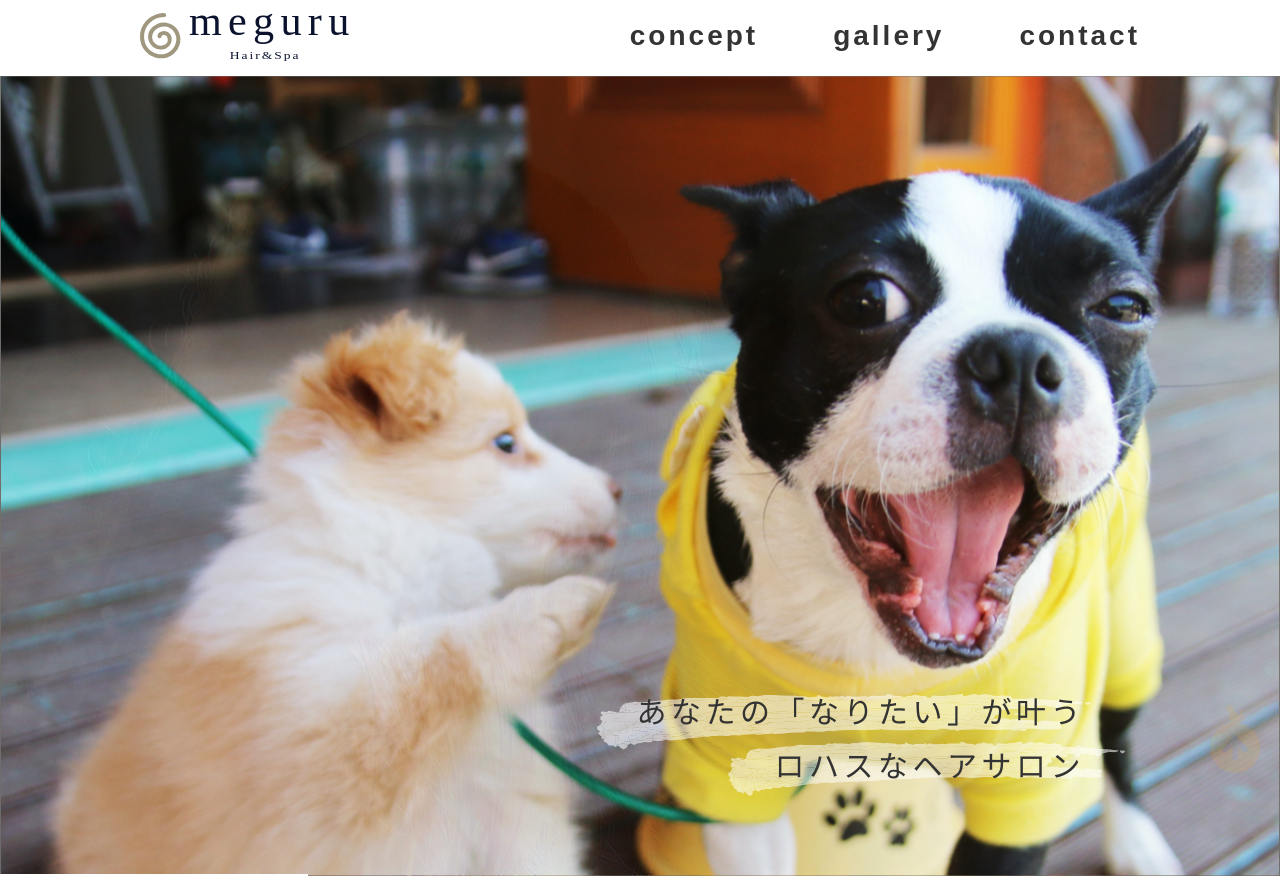
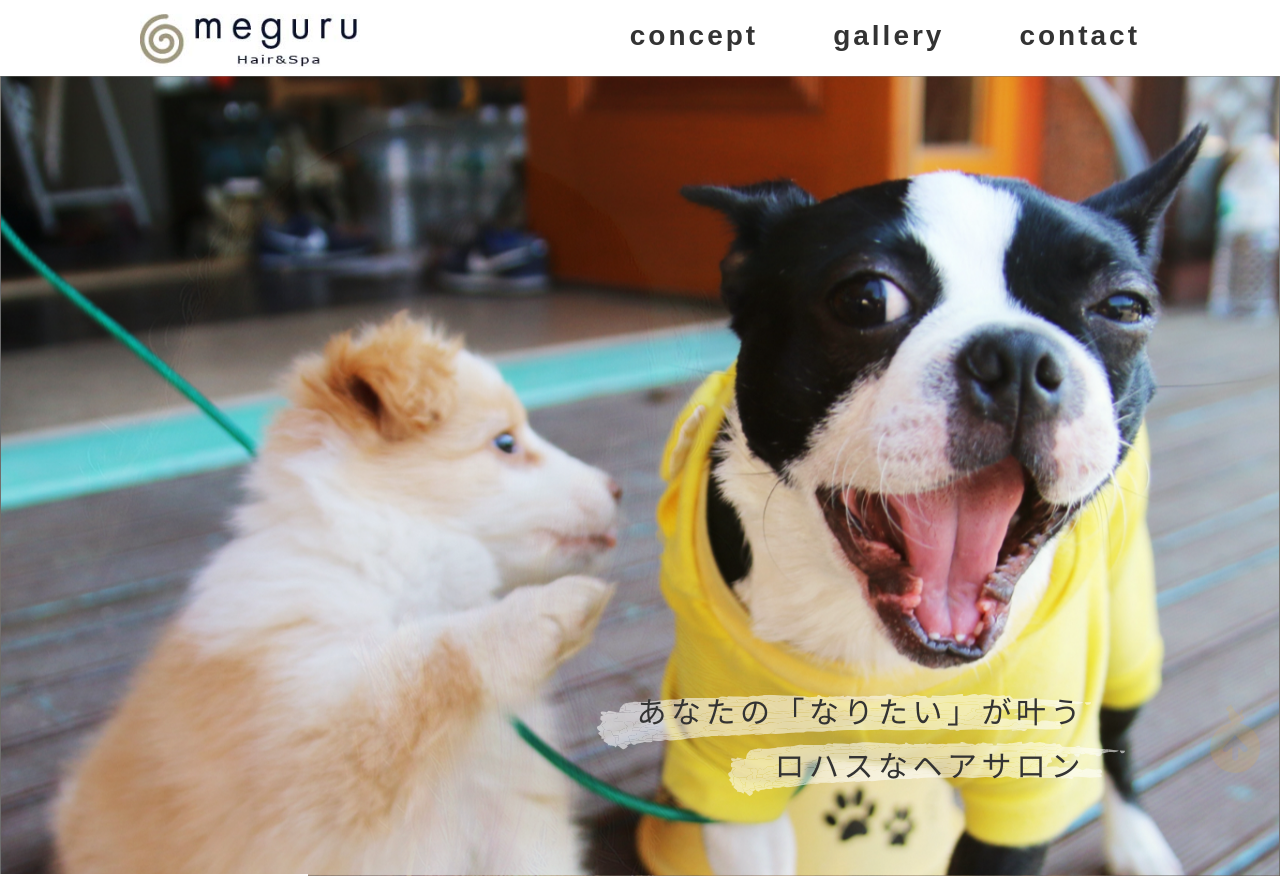
Before and after one commit to misaki-zw/2021_portfolio, a plain HTML site: page meguru/index.html in a window 1280 px wide. Shown: the top 879 px of the page. Drawn offline with Linux system fonts and the light colour scheme; some packages are replaced by stand-ins of ours; a web font is replaced by a local one.

Commit message:
meguruロゴ修正

```diff
--- a/meguru/css/style.css
+++ b/meguru/css/style.css
@@ -86,8 +86,9 @@ img {
   display: flex;
   justify-content: space-between;
 }
+
 .logo {
-  width: 210px;
+  width: 220px;
 }
 
 /* ナビ領域 設定
--- a/meguru/index.html
+++ b/meguru/index.html
@@ -23,7 +23,7 @@
 <body id="page-top">
 <!-- Header ここから ********** -->
 <header class="page-header wrapper">
-  <h1><a href="index.html" ><img class="logo" src="img/meguru_logomark.svg" alt="meguru ホーム"></a></h1>
+  <h1><a href="index.html" ><img class="logo" src="img/meguru_logomark.jpg" alt="meguru ホーム"></a></h1>
   <!-- navi ここから ********** -->
   <nav>
     <ul class="main-nav">
```
Also changed, not shown: meguru/img/meguru_logomark.jpg (added), 3 other files.
